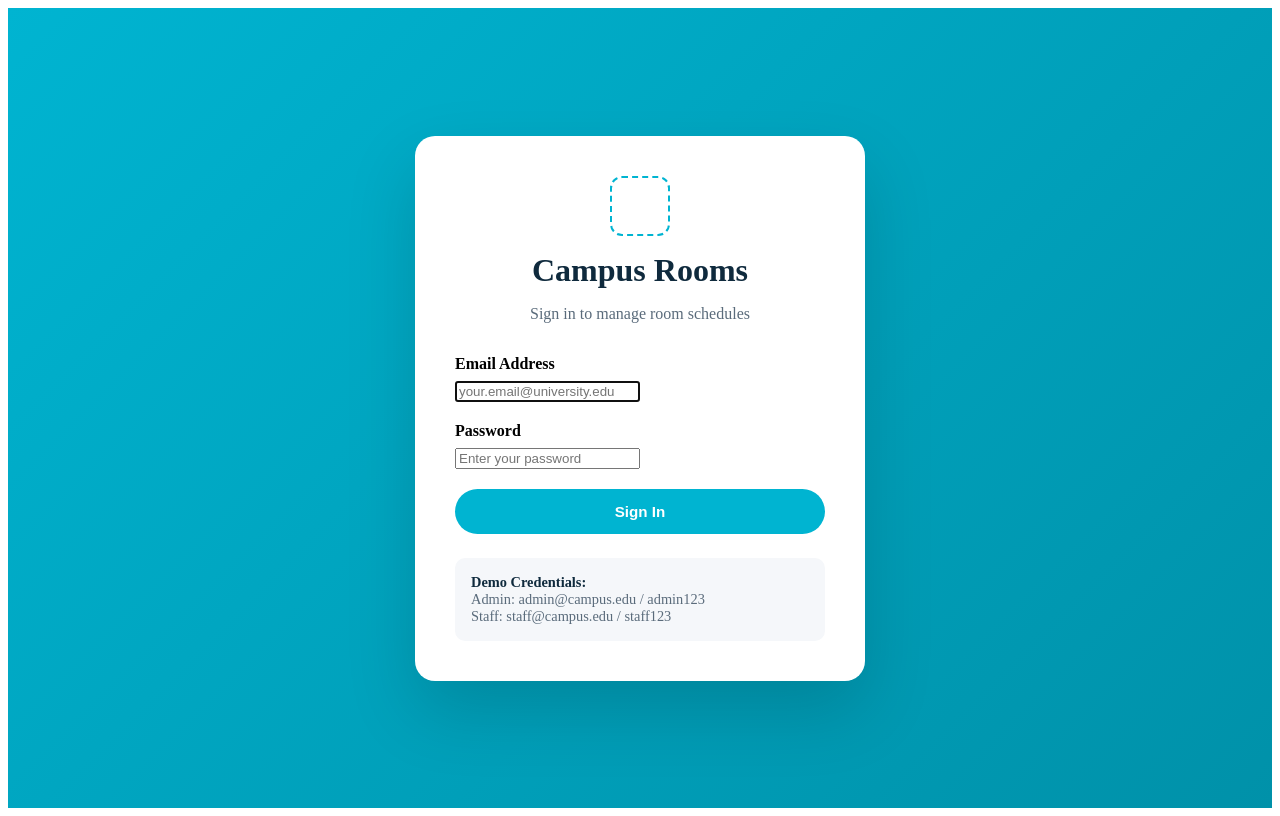
After one commit to MohamedFouad72/Software-Engineering-Project, a Flask app: page /auth/login in a window 1280 px wide. The commit adds this page. Run offline with Flask 3, Linux system fonts and the light colour scheme.

Commit message:
feat: Implement authentication system and secure room management
WHAT:
Complete authentication system with role-based access control (RBAC)
for Phase 4 requirements.

WHY:
- Meet FR-1: User authentication & authorization requirement
- Secure FR-3: Room management with admin-only access
- Enable multi-user system with different permission levels

HOW:
- User model with bcrypt-hashed passwords and role field
- Flask-Login integration for session management
- Custom decorators for role-based route protection
- Comprehensive unit tests for authentication flow

CHANGES:
New:      src/auth.py, src/routes/auth.py, src/templates/login.html
          scripts/create_admin.py, tests/test_auth.py
Modified: src/__init__.py, src/models.py, all route files
          src/templates/base.html, requirements.txt

TESTING:
✅ Login with valid/invalid credentials
✅ Logout and session clearing
✅ Password hashing verification
✅ Protected route access control

IMPACT:
- All routes now require authentication
- Admin panel restricted to admin role
- Secure password storage with bcrypt
- Session-based user tracking

```diff
--- a/requirements.txt
+++ b/requirements.txt
@@ -1,7 +1,10 @@
 Flask==2.3.3
 Flask-SQLAlchemy==3.0.3
 Flask-Migrate==4.0.4
+Flask-Login==0.6.3
+flask-bcrypt==1.0.1
 python-dotenv==1.0.0
 pytest==7.4.0
 pandas==2.1.1
 openpyxl==3.1.2
+Werkzeug==2.3.7
--- a/src/routes/admin.py
+++ b/src/routes/admin.py
@@ -1,16 +1,19 @@
 from flask import Blueprint, render_template, request, redirect, url_for, flash
+from ..auth import admin_required
 from .. import db
 from ..models import Room
 
 admin_bp = Blueprint("admin", __name__, url_prefix="/admin")
 
 @admin_bp.route("/rooms")
+@admin_required
 def manage_rooms():
     """Display all rooms for management"""
     rooms = Room.query.all()
     return render_template("admin/manage_rooms.html", rooms=rooms)
 
 @admin_bp.route("/rooms/add", methods=["GET", "POST"])
+@admin_required
 def add_room():
     """Add a new room"""
     if request.method == "POST":
@@ -32,6 +35,7 @@ def add_room():
     return render_template("admin/add_room.html")
 
 @admin_bp.route("/rooms/<int:room_id>/edit", methods=["GET", "POST"])
+@admin_required
 def edit_room(room_id):
     """Edit an existing room"""
     room = Room.query.get_or_404(room_id)
@@ -48,6 +52,7 @@ def edit_room(room_id):
     return render_template("admin/edit_room.html", room=room)
 
 @admin_bp.route("/rooms/<int:room_id>/delete", methods=["POST"])
+@admin_required
 def delete_room(room_id):
     """Delete a room"""
     room = Room.query.get_or_404(room_id)
--- /dev/null
+++ b/src/routes/auth.py
@@ -0,0 +1,46 @@
+from flask import Blueprint, render_template, request, redirect, url_for, flash
+from flask_login import login_user, logout_user, current_user
+from ..models import User
+from .. import db
+
+auth_bp = Blueprint("auth", __name__, url_prefix="/auth")
+
+@auth_bp.route("/login", methods=["GET", "POST"])
+def login():
+    """Login page"""
+    # If user already logged in, redirect to dashboard
+    if current_user.is_authenticated:
+        return redirect(url_for('dashboard.dashboard'))
+
+    if request.method == "POST":
+        email = request.form.get("email", "").strip()
+        password = request.form.get("password", "")
+
+        if not email or not password:
+            flash("Please enter both email and password.", "error")
+            return redirect(url_for("auth.login"))
+
+        # Find user by email
+        user = User.query.filter_by(email=email).first()
+
+        if user and user.check_password(password):
+            login_user(user, remember=True)
+            flash(f"Welcome back, {user.name}!", "success")
+
+            # Redirect to next page or dashboard
+            next_page = request.args.get('next')
+            if next_page:
+                return redirect(next_page)
+            return redirect(url_for('dashboard.dashboard'))
+        else:
+            flash("Invalid email or password.", "error")
+            return redirect(url_for("auth.login"))
+
+    return render_template("login.html")
+
+@auth_bp.route("/logout")
+def logout():
+    """Logout user"""
+    logout_user()
+    flash("You have been logged out successfully.", "success")
+    return redirect(url_for("auth.login"))
--- a/src/routes/dashboard.py
+++ b/src/routes/dashboard.py
@@ -1,10 +1,12 @@
 from flask import Blueprint, render_template
+from flask_login import login_required
 from ..models import Room
 
 dashboard_bp = Blueprint("dashboard", __name__)
 
 @dashboard_bp.route("/")
 @dashboard_bp.route("/dashboard")
+@login_required
 def dashboard():
     rooms = Room.query.order_by(Room.building.asc(), Room.number.asc()).all()
     return render_template("dashboard.html", rooms=rooms)
--- a/src/routes/issues.py
+++ b/src/routes/issues.py
@@ -1,3 +1,4 @@
+from flask_login import login_required
 from flask import Blueprint, flash, redirect, render_template, request, url_for
 
 from .. import db
@@ -7,6 +8,7 @@ issues_bp = Blueprint("issues", __name__)
 
 
 @issues_bp.route("/issues/report", methods=["GET", "POST"])
+@login_required
 def report_issue():
     rooms = Room.query.order_by(Room.building.asc(), Room.number.asc()).all()
 
@@ -34,12 +36,14 @@ def report_issue():
 
 
 @issues_bp.route("/issues")
+@login_required
 def list_issues():
     issues = Issue.query.order_by(Issue.created_at.desc()).all()
     return render_template("issues_list.html", issues=issues)
 
 
 @issues_bp.route("/issues/<int:issue_id>/resolve", methods=["POST"])
+@login_required
 def resolve_issue(issue_id: int):
     issue = Issue.query.get_or_404(issue_id)
     issue.status = "Resolved"
--- a/src/routes/rooms.py
+++ b/src/routes/rooms.py
@@ -1,10 +1,12 @@
 from flask import Blueprint, redirect, url_for
+from flask_login import login_required
 from .. import db
 from ..models import Room
 
 rooms_bp = Blueprint("rooms", __name__)
 
 @rooms_bp.route("/rooms/<int:room_id>/toggle")
+@login_required
 def toggle(room_id):
     room = Room.query.get_or_404(room_id)
     room.toggle_status()
--- /dev/null
+++ b/src/templates/login.html
@@ -0,0 +1,102 @@
+<!DOCTYPE html>
+<html lang="en">
+  <head>
+    <meta charset="UTF-8" />
+    <meta name="viewport" content="width=device-width, initial-scale=1" />
+    <title>Login · Campus Rooms</title>
+    <link rel="stylesheet" href="{{ url_for('static', filename='css/main.css') }}" />
+    <style>
+      .login-container {
+        min-height: 100vh;
+        display: flex;
+        align-items: center;
+        justify-content: center;
+        background: linear-gradient(135deg, #00b4d1 0%, #0091a9 100%);
+        padding: 20px;
+      }
+      .login-card {
+        background: #ffffff;
+        border-radius: 20px;
+        padding: 40px;
+        width: min(450px, 100%);
+        box-shadow: 0 30px 70px rgba(0, 0, 0, 0.15);
+      }
+      .login-title {
+        font-size: 2rem;
+        margin: 0 0 10px;
+        color: var(--text-dark);
+      }
+      .login-subtitle {
+        color: var(--muted);
+        margin-bottom: 32px;
+      }
+      .login-form {
+        display: grid;
+        gap: 20px;
+      }
+      .demo-info {
+        background: #f5f7fa;
+        padding: 16px;
+        border-radius: 10px;
+        margin-top: 24px;
+        font-size: 0.9rem;
+        color: var(--muted);
+      }
+      .demo-info strong {
+        color: var(--text-dark);
+      }
+    </style>
+  </head>
+  <body>
+    <div class="login-container">
+      <div class="login-card">
+        <div style="text-align: center; margin-bottom: 32px;">
+          <div class="logo-slot" style="width: 60px; height: 60px; margin: 0 auto 16px;"></div>
+          <h1 class="login-title">Campus Rooms</h1>
+          <p class="login-subtitle">Sign in to manage room schedules</p>
+        </div>
+
+        {% with messages = get_flashed_messages(with_categories=true) %}
+        {% if messages %}
+        <div style="margin-bottom: 24px;">
+          {% for category, message in messages %}
+          <div class="flash {{ category }}">{{ message }}</div>
+          {% endfor %}
+        </div>
+        {% endif %}
+        {% endwith %}
+
+        <form method="POST" class="login-form">
+          <div>
+            <label for="email">Email Address</label>
+            <input
+              type="email"
+              id="email"
+              name="email"
+              required
+              placeholder="your.email@university.edu"
+              autofocus
+            />
+          </div>
+          <div>
+            <label for="password">Password</label>
+            <input
+              type="password"
+              id="password"
+              name="password"
+              required
+              placeholder="Enter your password"
+            />
+          </div>
+          <button type="submit" style="width: 100%; padding: 14px;">Sign In</button>
+        </form>
+
+        <div class="demo-info">
+          <strong>Demo Credentials:</strong><br>
+          Admin: admin@campus.edu / admin123<br>
+          Staff: staff@campus.edu / staff123
+        </div>
+      </div>
+    </div>
+  </body>
+</html>
```
Also changed, not shown: migrations/versions/1b9e59d274c1_add_users_table.py (added, +76 -0 lines), migrations/versions/52e54a7951f0_add_users_table.py (added, +37 -0 lines), scripts/create_admin.py (added, +43 -0 lines), src/__init__.py (+23 -1 lines), src/auth.py (added, +31 -0 lines), src/models.py (+25 -1 lines), src/routes/imports.py (+7 -5 lines), src/templates/base.html (+7 -0 lines), tests/test_auth.py (added, +94 -0 lines).
